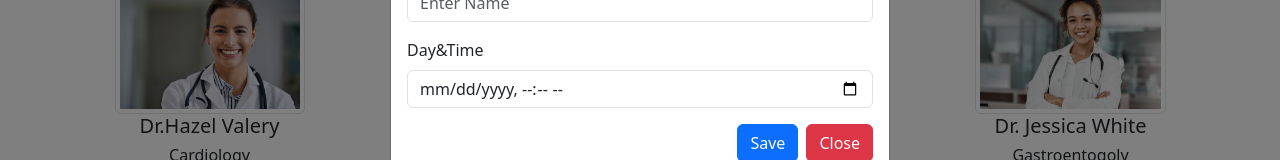
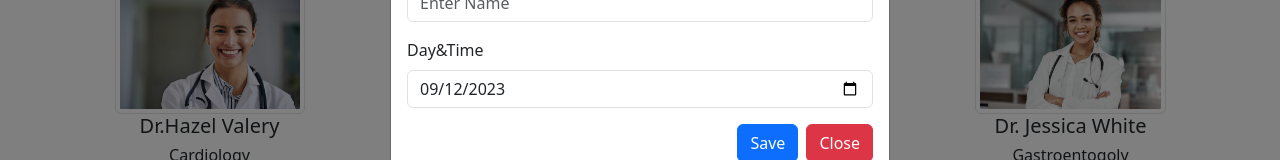
Before and after one commit to ilkaytech/Dentarya_Appointment_Project, a React (Create React App) app: page / in a window 1280 px wide. Both pictures are taken after a click on the picture 209 px from the left and 210 px from the top of the page. Shown: the part 162-322 px from the top of the page. Built offline with nearby package versions, Linux system fonts and the light colour scheme.

Commit message:
toISOString

```diff
--- a/src/components/AddModal.jsx
+++ b/src/components/AddModal.jsx
@@ -5,7 +5,7 @@ import { useState } from "react";
 
 function AddModal({ show, handleClose }) {
   const [name, setName] = useState("");
-  const [date, serDate] = useState("");
+  const [date, setDate] = useState(new Date().toISOString().slice(0, 10));
   return (
     <>
       <Modal show={show} onHide={handleClose}>
@@ -16,12 +16,22 @@ function AddModal({ show, handleClose }) {
           <Form>
             <Form.Group className="mb-3" controlId="name">
               <Form.Label>Patient Name</Form.Label>
-              <Form.Control type="text" placeholder="Enter Name" />
+              <Form.Control
+                type="text"
+                placeholder="Enter Name"
+                onChange={(e) => setName(e.target.value)}
+                value={name}
+              />
             </Form.Group>
 
             <Form.Group className="mb-3" controlId="date">
               <Form.Label>Day&Time</Form.Label>
-              <Form.Control type="datetime-local" placeholder="Date" />
+              <Form.Control
+                type="date"
+                placeholder="Date"
+                onChange={(e) => setDate(e.target.value)}
+                value={date}
+              />
             </Form.Group>
             <div className="text-end ">
               <Button variant="primary" type="submit" className="me-2">
```
